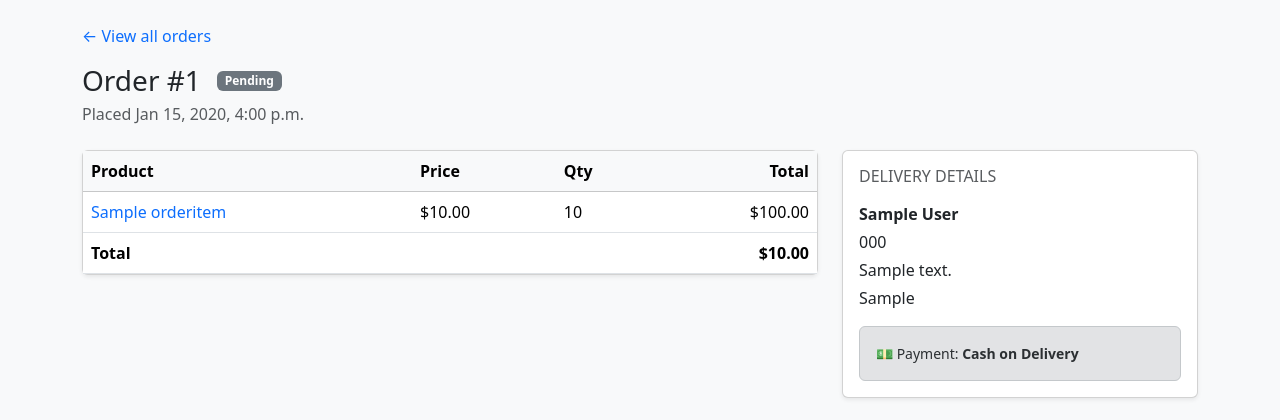
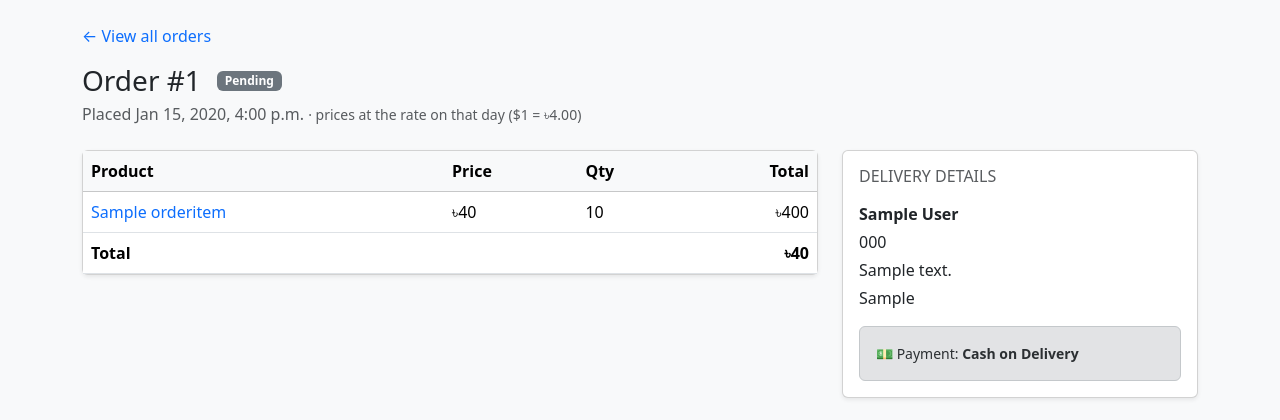
Before and after one commit to Aribdebugs/shoplab, a Django app: page /orders/1/ in a window 1280 px wide. Shown: the part 56-476 px from the top of the page. Run offline with Django 5.2, Linux system fonts and the light colour scheme; a user stored in the database is signed in; tables that the repository leaves empty hold one stand-in row (values such as "Sample post"); data that the repository does not hold is empty.

Commit message:
Snapshot exchange rate on orders so totals never change
Co-Authored-By: Claude Opus 5.5 <noreply@anthropic.com>

```diff
--- a/accounts/templates/accounts/account.html
+++ b/accounts/templates/accounts/account.html
@@ -45,7 +45,7 @@
                     <td><a href="{{ order.get_absolute_url }}">#{{ order.id }}</a></td>
                     <td class="text-nowrap">{{ order.created_at|date:"M j, Y" }}</td>
                     <td>{{ order.item_count }}</td>
-                    <td class="text-nowrap">{{ order.total|bdt }}</td>
+                    <td class="text-nowrap">{{ order.total|bdt_at:order.exchange_rate }}</td>
                     <td><span class="badge bg-{{ order.status_color }}">{{ order.get_status_display }}</span></td>
                   </tr>
                 {% endfor %}
--- a/orders/admin.py
+++ b/orders/admin.py
@@ -20,7 +20,7 @@ class OrderAdmin(admin.ModelAdmin):
     list_editable = ["status"]    # change status straight from the list
     list_select_related = ["user"]
     search_fields = ["=id", "full_name", "phone"]   # "=id": exact match, so "1" doesn't find 10, 11...
-    readonly_fields = ["user", "total", "payment_method", "created_at"]
+    readonly_fields = ["user", "total", "exchange_rate", "payment_method", "created_at"]
     date_hierarchy = "created_at"
     inlines = [OrderItemInline]
 
--- a/orders/models.py
+++ b/orders/models.py
@@ -35,6 +35,11 @@ class Order(models.Model):
     payment_method = models.CharField(max_length=20, default="cod", editable=False)  # Cash on Delivery
     status = models.CharField(max_length=20, choices=Status.choices, default=Status.PENDING)
     total = models.DecimalField(max_digits=12, decimal_places=2)
+    # Snapshot, like unit_price: the taka amounts on this order must not move with tomorrow's rate
+    exchange_rate = models.DecimalField(
+        max_digits=10, decimal_places=4, null=True, blank=True, editable=False,
+        help_text="USD→BDT rate at the moment the order was placed",
+    )
     created_at = models.DateTimeField(auto_now_add=True)
 
     class Meta:
--- a/orders/services.py
+++ b/orders/services.py
@@ -5,6 +5,7 @@ from decimal import Decimal
 from django.db import transaction
 from django.db.models import F
 
+from store.currency import get_usd_to_bdt
 from store.models import Product
 
 from .models import Order, OrderItem
@@ -38,7 +39,8 @@ def create_order(user, cart, shipping_data):
         (products[item["product"].id].discounted_price * item["quantity"] for item in cart_items),
         Decimal("0.00"),
     )
-    order = Order.objects.create(user=user, total=total, **shipping_data)
+    # exchange_rate is None if the rate API is down; the order pages then show USD
+    order = Order.objects.create(user=user, total=total, exchange_rate=get_usd_to_bdt(), **shipping_data)
 
     for item in cart_items:
         product = products[item["product"].id]
--- a/orders/templates/orders/order_detail.html
+++ b/orders/templates/orders/order_detail.html
@@ -10,7 +10,12 @@
   <h1 class="h3 mb-0">Order #{{ order.id }}</h1>
   <span class="badge bg-{{ order.status_color }}">{{ order.get_status_display }}</span>
 </div>
-<p class="text-muted mb-4">Placed {{ order.created_at|date:"M j, Y, g:i a" }}</p>
+<p class="text-muted mb-4">
+  Placed {{ order.created_at|date:"M j, Y, g:i a" }}
+  {% if order.exchange_rate %}
+    <span class="small">· prices at the rate on that day ($1 = ৳{{ order.exchange_rate|floatformat:2 }})</span>
+  {% endif %}
+</p>
 
 <div class="row g-4">
   <div class="col-lg-8">
@@ -35,16 +40,16 @@
                     {{ item.product_title }}   {# product deleted since: the snapshot title still shows #}
                   {% endif %}
                 </td>
-                <td class="text-nowrap">{{ item.unit_price|bdt }}</td>
+                <td class="text-nowrap">{{ item.unit_price|bdt_at:order.exchange_rate }}</td>
                 <td>{{ item.quantity }}</td>
-                <td class="text-nowrap text-end">{{ item.line_total|bdt }}</td>
+                <td class="text-nowrap text-end">{{ item.line_total|bdt_at:order.exchange_rate }}</td>
               </tr>
             {% endfor %}
           </tbody>
           <tfoot>
             <tr class="fw-bold">
               <td colspan="3">Total</td>
-              <td class="text-nowrap text-end">{{ order.total|bdt }}</td>
+              <td class="text-nowrap text-end">{{ order.total|bdt_at:order.exchange_rate }}</td>
             </tr>
           </tfoot>
         </table>
--- a/store/templatetags/currency.py
+++ b/store/templatetags/currency.py
@@ -7,13 +7,25 @@ from store.currency import get_usd_to_bdt
 register = template.Library()
 
 
+def _format(usd, rate):
+    """৳ at the given rate, or $ if there is no rate. Shared by both filters so they always match."""
+    if rate is None:
+        return f"${Decimal(usd):,.2f}"
+    return f"৳{Decimal(usd) * Decimal(rate):,.0f}"
+
+
 @register.filter
 def bdt(usd):
-    """Show a USD amount in taka, e.g. {{ product.price|bdt }} → ৳3,588. Falls back to $ if no rate."""
-    rate = get_usd_to_bdt()
-    if rate is None:
-        return f"${Decimal(usd):,.2f}"
-    return f"৳{Decimal(usd) * rate:,.0f}"
+    """Show a USD amount in taka at today's rate, e.g. {{ product.price|bdt }} → ৳3,588.
+    For the shop and cart, where prices aren't records yet."""
+    return _format(usd, get_usd_to_bdt())
+
+
+@register.filter
+def bdt_at(usd, rate):
+    """Convert using a fixed (snapshotted) rate, e.g. {{ order.total|bdt_at:order.exchange_rate }}.
+    For orders, so their taka amounts never change. Falls back to USD if no rate was saved."""
+    return _format(usd, rate)
 
 
 @register.simple_tag
```
Also changed, not shown: orders/tests.py (+18 -0 lines), README.md, orders/migrations/0002_order_exchange_rate.py (added).
